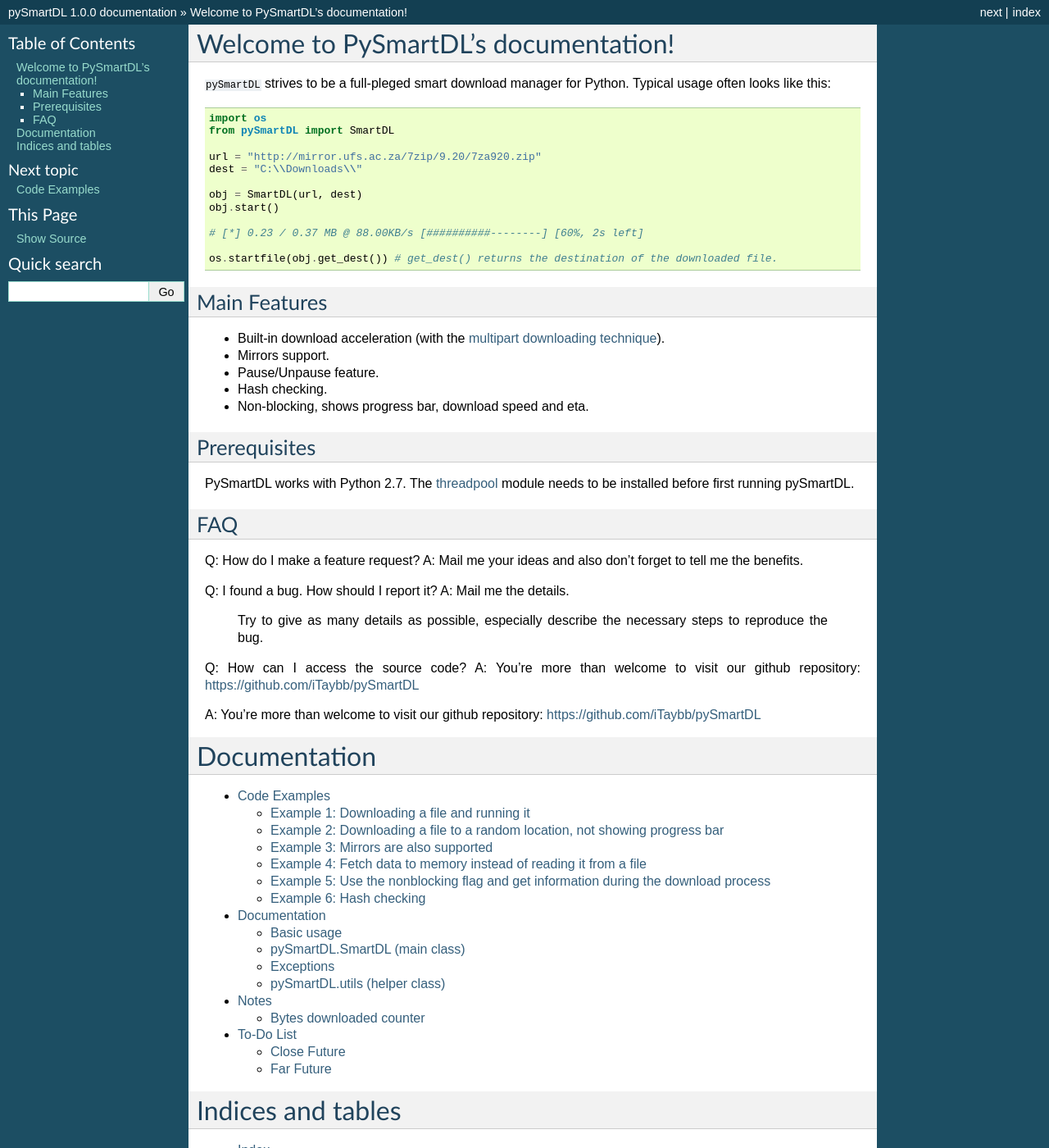
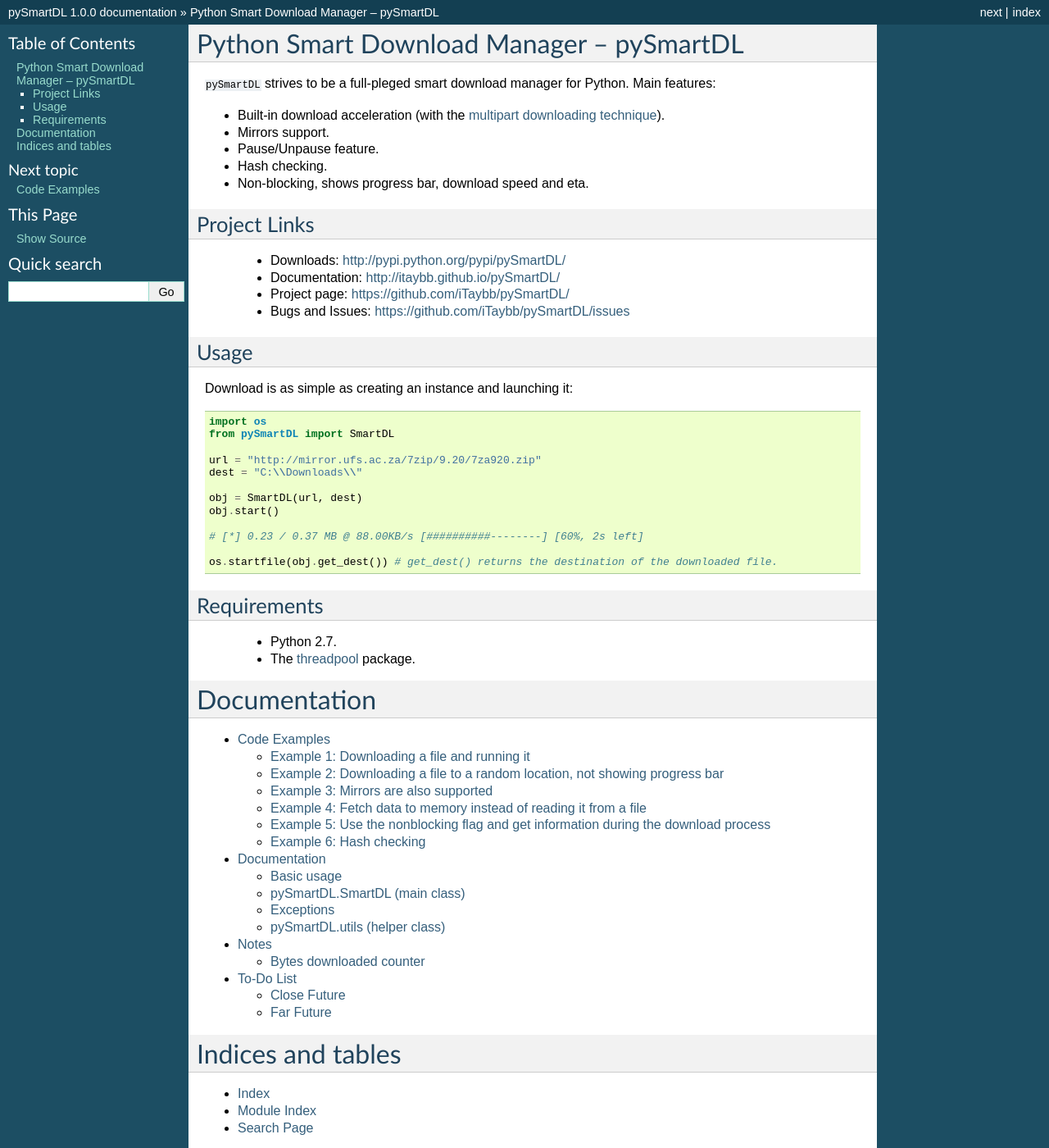
Before and after one commit to iTaybb/pySmartDL, a Sphinx documentation site: the page built from docs/index.rst, in a window 1280 px wide and 1400 px high. Shown: the whole window at 82% size. Built offline with Sphinx 7.4.7, drawn with Linux system fonts in a browser that asks for light colours; formulas are drawn with MathJax 3; some of the changed text lies outside the part shown.

```diff
--- a/docs/index.rst
+++ b/docs/index.rst
@@ -3,11 +3,31 @@
    You can adapt this file completely to your liking, but it should at least
    contain the root `toctree` directive.
 
-Welcome to PySmartDL's documentation!
-=====================================
+Python Smart Download Manager -- pySmartDL
+==========================================
 
-``pySmartDL`` strives to be a full-pleged smart download manager for Python.
-Typical usage often looks like this::
+``pySmartDL`` strives to be a full-pleged smart download manager for Python. Main features:
+
+* Built-in download acceleration (with the `multipart downloading technique <http://stackoverflow.com/questions/93642/how-do-download-accelerators-work>`_).
+* Mirrors support.
+* Pause/Unpause feature.
+* Hash checking.
+* Non-blocking, shows progress bar, download speed and eta.
+
+=============
+Project Links
+=============
+
+ * Downloads: http://pypi.python.org/pypi/pySmartDL/
+ * Documentation: http://itaybb.github.io/pySmartDL/
+ * Project page: https://github.com/iTaybb/pySmartDL/
+ * Bugs and Issues: https://github.com/iTaybb/pySmartDL/issues
+
+=====
+Usage
+=====
+
+Download is as simple as creating an instance and launching it::
 
 	import os
 	from pySmartDL import SmartDL
@@ -23,34 +43,11 @@ Typical usage often looks like this::
 	os.startfile(obj.get_dest()) # get_dest() returns the destination of the downloaded file.
 
 ==============
-Main Features
+Requirements
 ==============
 
-* Built-in download acceleration (with the `multipart downloading technique <http://stackoverflow.com/questions/93642/how-do-download-accelerators-work>`_).
-* Mirrors support.
-* Pause/Unpause feature.
-* Hash checking.
-* Non-blocking, shows progress bar, download speed and eta.
-
-==============
-Prerequisites
-==============
-
-PySmartDL works with Python 2.7. The `threadpool  <https://pypi.python.org/pypi/threadpool>`_ module needs to be installed before first running pySmartDL.
-
-===
-FAQ
-===
-Q: How do I make a feature request?
-A: Mail me your ideas and also don't forget to tell me the benefits.
-
-Q: I found a bug. How should I report it?
-A: Mail me the details.
-   Try to give as many details as possible, especially describe the necessary
-   steps to reproduce the bug.
-
-Q: How can I access the source code?
-A: You're more than welcome to visit our github repository: https://github.com/iTaybb/pySmartDL
+ * Python 2.7.
+ * The `threadpool  <https://pypi.python.org/pypi/threadpool>`_ package.
 
 Documentation
 =====================================
--- a/setup.py
+++ b/setup.py
@@ -10,7 +10,7 @@ setup(
     license='Public Domain',
     packages=['pySmartDL'],
     description='A Smart Download Manager for Python',
-    long_description=open('README.txt').read(),
+    long_description=open('README.md').read(),
     install_requires=[
         "threadpool >= 1.2.7",
     ],
```
Also changed, not shown: README.md (renamed from README.txt, +6 -10 lines).
